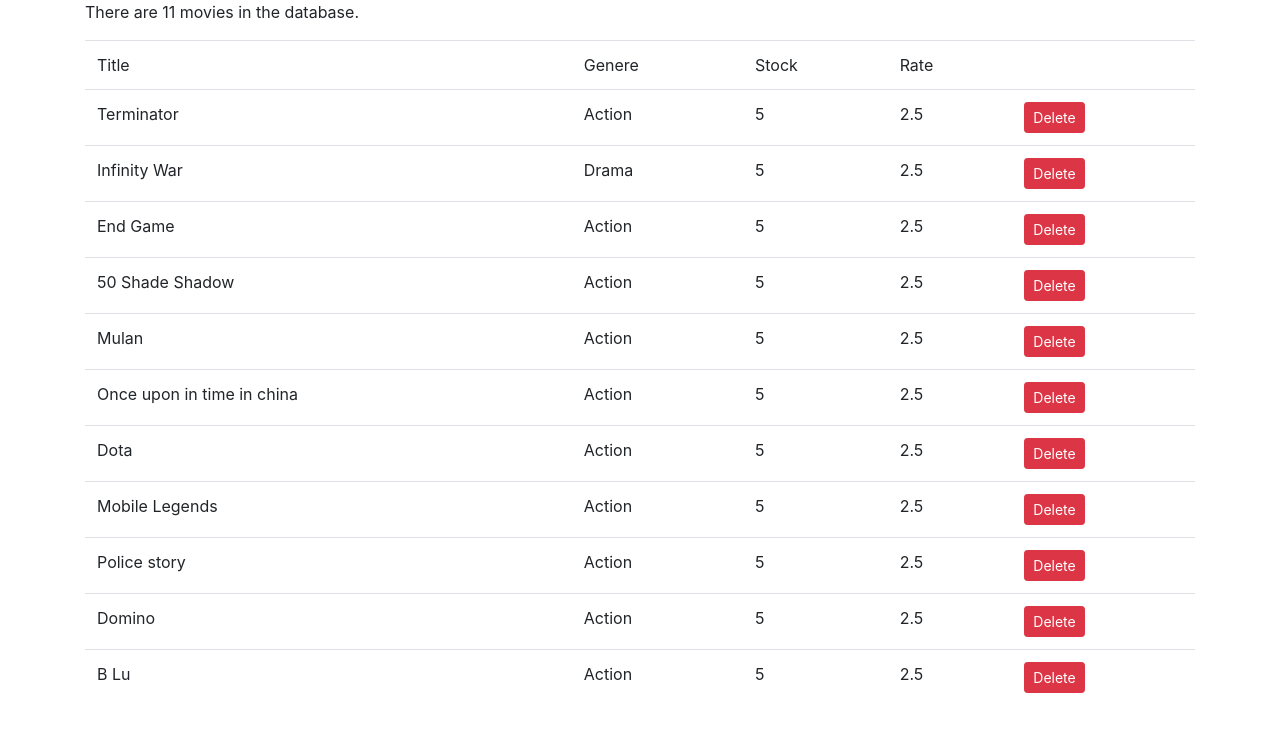
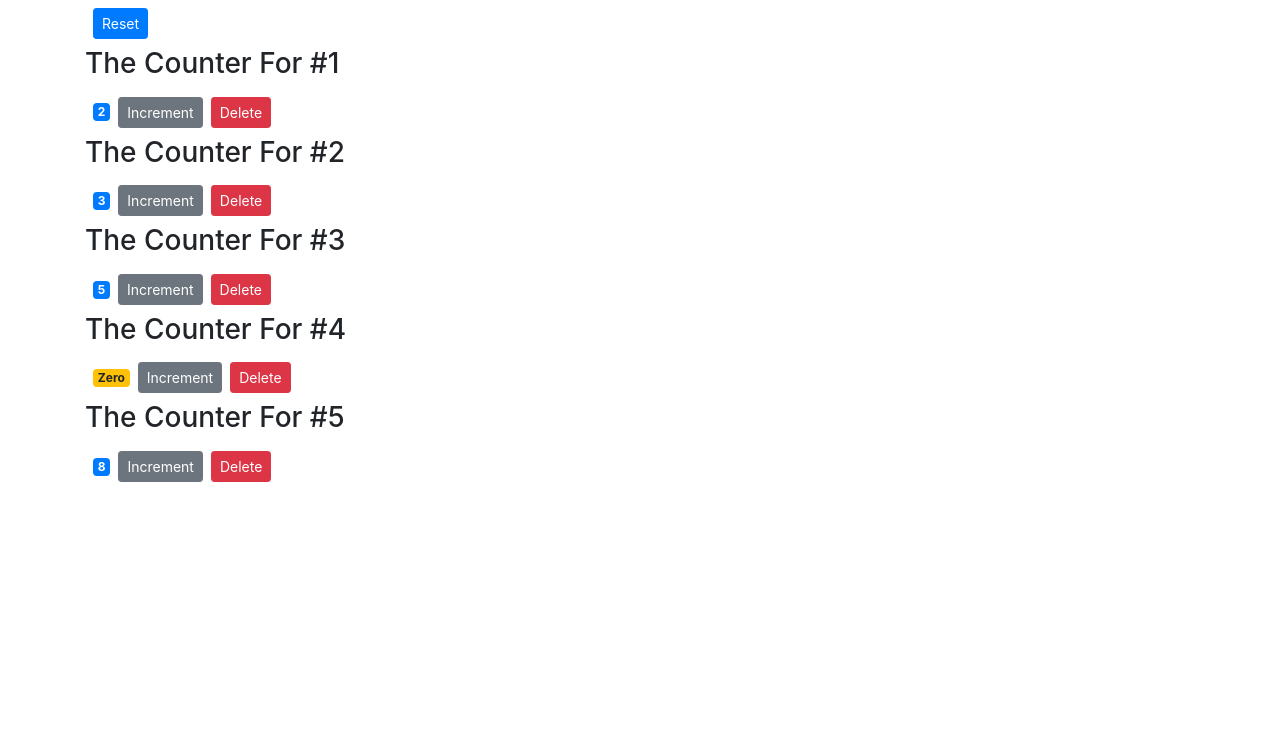
Before and after one commit to HeinnWaiHtet/counter-app, a React (Create React App) app: page / in a window 1280 px wide. Shown: the top 732 px of the page. Built offline with nearby package versions, Linux system fonts and the light colour scheme.

Commit message:
add event handling and component data passing

```diff
--- a/src/App.js
+++ b/src/App.js
@@ -1,12 +1,12 @@
 import "./App.css";
 import "bootstrap/dist/css/bootstrap.css";
 import "font-awesome/css/font-awesome.css";
-import Movies from "./components/movies";
+import Counters from "./components/counters";
 
 function App() {
   return (
     <main className="container">
-      <Movies />
+      <Counters />
     </main>
   );
 }
--- a/src/components/counter.jsx
+++ b/src/components/counter.jsx
@@ -1,40 +1,29 @@
-import { getByPlaceholderText } from '@testing-library/dom';
 import React, { Component } from 'react';
 class Counter extends React.Component {
-    state ={
-        count : 0,
-        tags  : ["tag1","tag2","tag3"]
-    };
-
-    // constructor(){
-    //     super();
-    //     this.handleIncrement = this.handleIncrement.bind(this);
-    // }
-
-    handleIncrement = product => {
-        console.log(product);
-        this.setState({count : this.state.count +1})
-    }
-
     render() {
         return (
         <div>
+            <h3>The Counter For #{this.props.counter.id}</h3>
             <span className={this.getBadgeClasses()}>{this.formatCount()}</span>
             <button
-             onClick={() => this.handleIncrement({id : 1})}
-             className="btn btn-secondary btn-sm">Increment</button>
-            <ul>{this.state.tags.map(tag => <li key={tag}>{tag}</li>)}</ul>
+                onClick={() => this.props.handleIncrement(this.props.counter)}
+                className="btn btn-secondary btn-sm">Increment</button>
+             <button
+                className="btn btn-danger btn-sm m-2"
+                onClick = {() => this.props.onDelete(this.props.counter.id)}>
+                 Delete
+             </button>
         </div>);
     }
 
     formatCount(){
-        const {count} = this.state;
+        const {value:count} = this.props.counter;
         return count === 0 ? "Zero" : count;
     }
 
     getBadgeClasses(){
         let classes = "badge m-2 badge-";
-        classes += this.state.count === 0 ? "warning" : "primary";
+        classes += this.props.counter.value === 0 ? "warning" : "primary";
         return classes;
     }
 }
--- /dev/null
+++ b/src/components/counters.jsx
@@ -0,0 +1,60 @@
+import React, { Component } from 'react';
+import Counter from './counter';
+class Counters extends React.Component {
+
+    state ={
+        counters : [
+            {id : 1, value : 2},
+            {id : 2, value : 3},
+            {id : 3, value : 5},
+            {id : 4, value : 0},
+            {id : 5, value : 8},
+        ],
+    };
+
+    handleDelete = (counterId) => {
+        const counters = this.state.counters.filter(counter => counter.id !== counterId);
+        this.setState({counters}) //this.setState({ counters : counters });
+    }
+
+    handleIncrement = counter => {
+        const counters = [...this.state.counters];
+        const index = counters.indexOf(counter);
+        counters[index] = {...counter};
+        counters[index].value++;
+        this.setState({counters});
+    }
+
+    handleReset = () => {
+        const counters = this.state.counters.map(counter => {
+            counter.value = 0;
+            return counter;
+        });
+        this.setState({counters});
+    }
+
+    render() {
+        return (
+            <div>
+                <button
+                    className="btn btn-primary btn-sm m-2"
+                    onClick = {this.handleReset}>
+                    Reset
+                </button>
+                {
+                this.state.counters.map(counter =>
+                     <Counter
+                        key={counter.id}
+                        counter = {counter}
+                        onDelete = {this.handleDelete}
+                        handleIncrement = {this.handleIncrement}
+                     >
+                     </Counter>
+                     )
+                     }
+            </div>
+            );
+    }
+}
+
+export default Counters;
```
